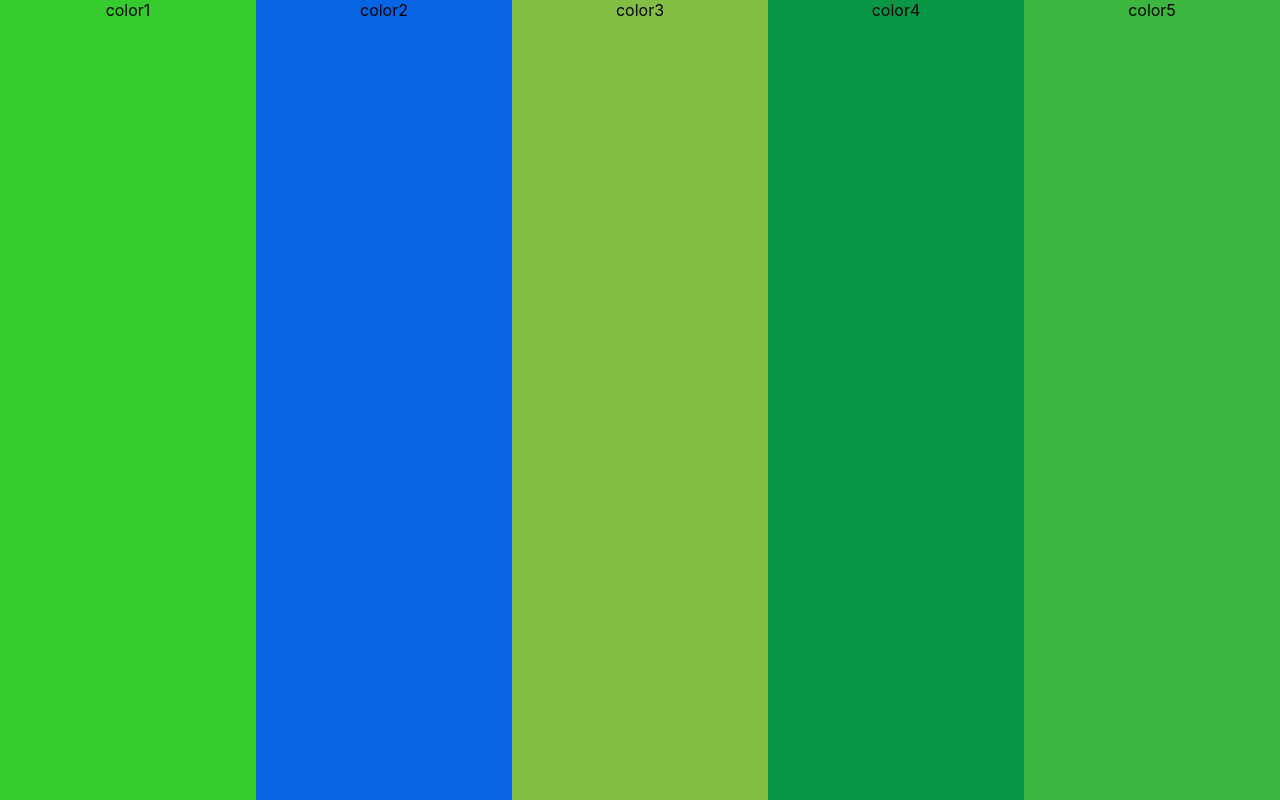
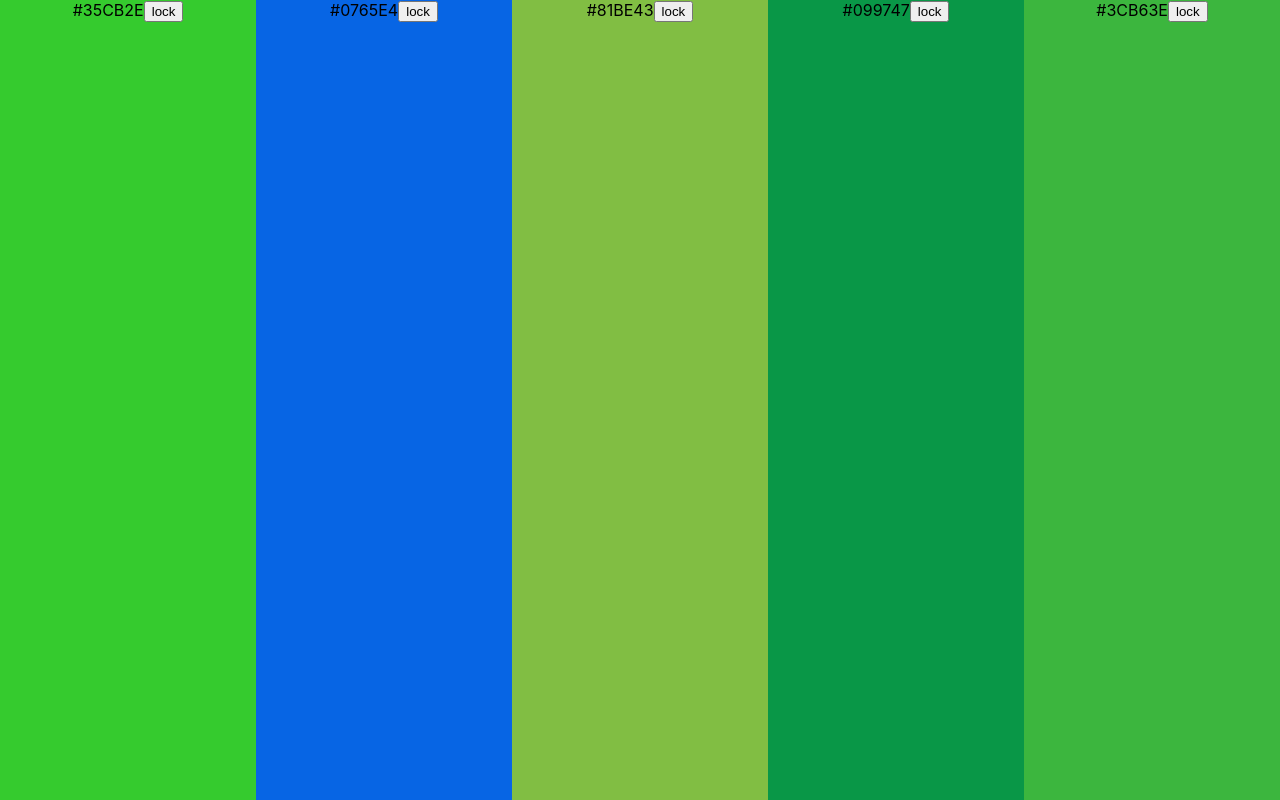
Before and after one commit to davidac9/coolors-clone, a React (Create React App) app: page / in a window 1280 px wide. Built offline with nearby package versions, Linux system fonts and the light colour scheme.

Commit message:
changed the colors array and some functions so the length of the colors array could be dynamic also gave each color a lock property

```diff
--- a/src/components/Colors/Colors.js
+++ b/src/components/Colors/Colors.js
@@ -4,7 +4,8 @@ import './Colors.css'
 export default class Colors extends Component {
     state = {
         hexDigits: ['0', '1', '2', '3', '4', '5', '6', '7', '8', '9', 'a', 'b', 'c', 'd', 'e', 'f'],
-        colors: []
+        colors: [],
+        amount: 5,
     }
     randomColor = () => {
         return (`#${[this.state.hexDigits[Math.floor(Math.random() * 15)],
@@ -15,14 +16,20 @@ export default class Colors extends Component {
         this.state.hexDigits[Math.floor(Math.random() * 15)]].join('')}`)
     }
     randomColors = () => {
+        let newColors = []
+        for (let i = 0; i < this.state.amount; i++) {
+            newColors[i] = {color:this.randomColor(), lock: false}
+        }
         this.setState({
-            colors: [
-                this.randomColor(),
-                this.randomColor(),
-                this.randomColor(),
-                this.randomColor(),
-                this.randomColor()
-            ]
+            colors: newColors
+        })
+
+    }
+    colorLock = (colorIndex) => {
+        let colorArr = this.state.colors
+        colorArr[colorIndex].lock = !colorArr[colorIndex].lock
+        this.setState({
+            colors: colorArr
         })
     }
     spacePressed = (event) => {
@@ -31,27 +38,20 @@ export default class Colors extends Component {
             this.randomColors()
         }
     }
+
     componentDidMount() {
         this.randomColors()
     }
     render() {
+        const colorMap = this.state.colors.map((el, i) => (
+            <div className={`color${i + 1}`} style={{ backgroundColor: `${this.state.colors[i].color}`}}>
+                {this.state.colors[i].color.toUpperCase()}
+                <button onClick={() => this.colorLock(i)}>lock</button>
+            </div>
+        ))
         return (
             <div className="Colors" onKeyDown={e => this.spacePressed(e)} tabIndex="0">
-                <div className="color-1"
-                    style={{ backgroundColor: `${this.state.colors[0]}` }}
-                >color1</div>
-                <div className="color-2"
-                    style={{ backgroundColor: `${this.state.colors[1]}` }}
-                >color2</div>
-                <div className="color-3"
-                    style={{ backgroundColor: `${this.state.colors[2]}` }}
-                >color3</div>
-                <div className="color-4"
-                    style={{ backgroundColor: `${this.state.colors[3]}` }}
-                >color4</div>
-                <div className="color-5"
-                    style={{ backgroundColor: `${this.state.colors[4]}` }}
-                >color5</div>
+                {colorMap}
             </div>
         )
     }
```
